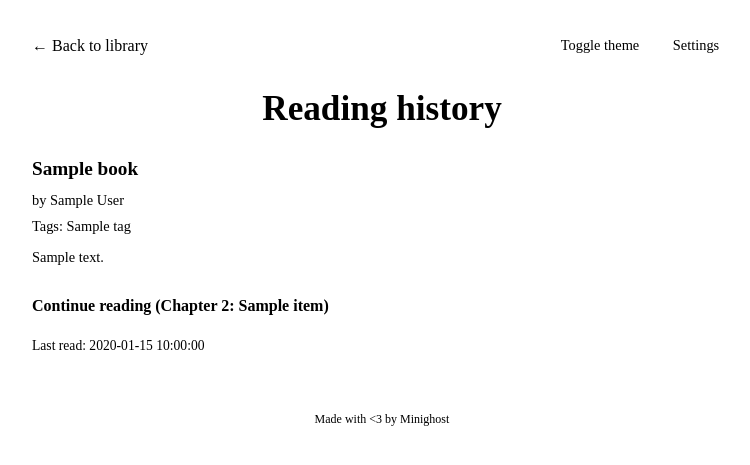
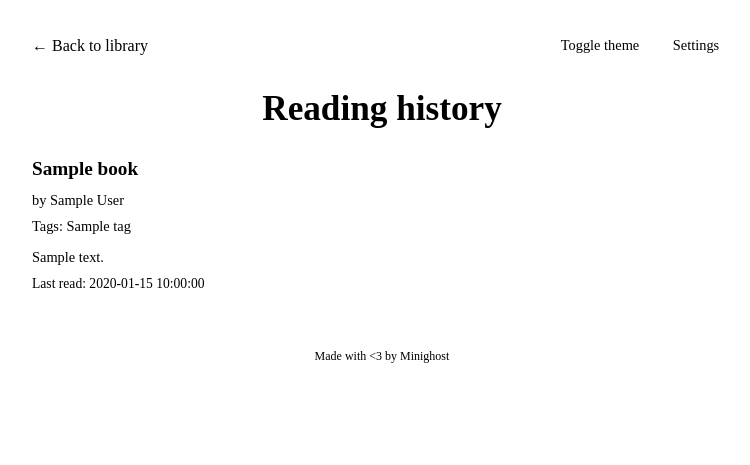
Before and after one commit to Minighost/shelf-mg, a Python web app: template templates/history.html in a window 1280 px wide. Shown: the top 465 px of the page, without its empty margins (258-1008 px from the left). Run offline with Jinja, Linux system fonts and the light colour scheme; the template is opened without the code that fills it: most values are stand-ins (such as "Sample title", 1, 10 or a date in 2020).

Commit message:
make continue reading inherent when clicking titles

```diff
--- a/static/style.css
+++ b/static/style.css
@@ -633,12 +633,6 @@ html.view-card .book-list {
     margin: 0;
     padding-left: 0.8rem;
     border-left: 2px solid var(--border-color);
-}
-
-.book-continue-link {
-    display: inline-block;
-    margin-top: 0.5rem;
-    font-weight: bold;
 }
 
 .history-updated {
--- a/templates/history.html
+++ b/templates/history.html
@@ -76,12 +76,6 @@
                         <p class="book-meta">by {{ item.book.authors | join(", ") }}</p>
                         <p class="book-meta book-tags">Tags: {{ item.book.tags | join(", ") }}</p>
                         <div class="book-summary">{{ item.book.summary_html | safe }}</div>
-                        <p>
-                            <a class="book-continue-link"
-                               href="/read/{{ item.book.id }}/{{ item.chapter_index }}">
-                                Continue reading (Chapter {{ item.chapter_index + 1 }}: {{ item.chapter_title }})
-                            </a>
-                        </p>
                         <p class="book-meta history-updated">Last read: {{ item.updated_at }}</p>
                     </div>
                 {% endfor %}
```
Also changed, not shown: templates/library.html (+3 -11 lines).
